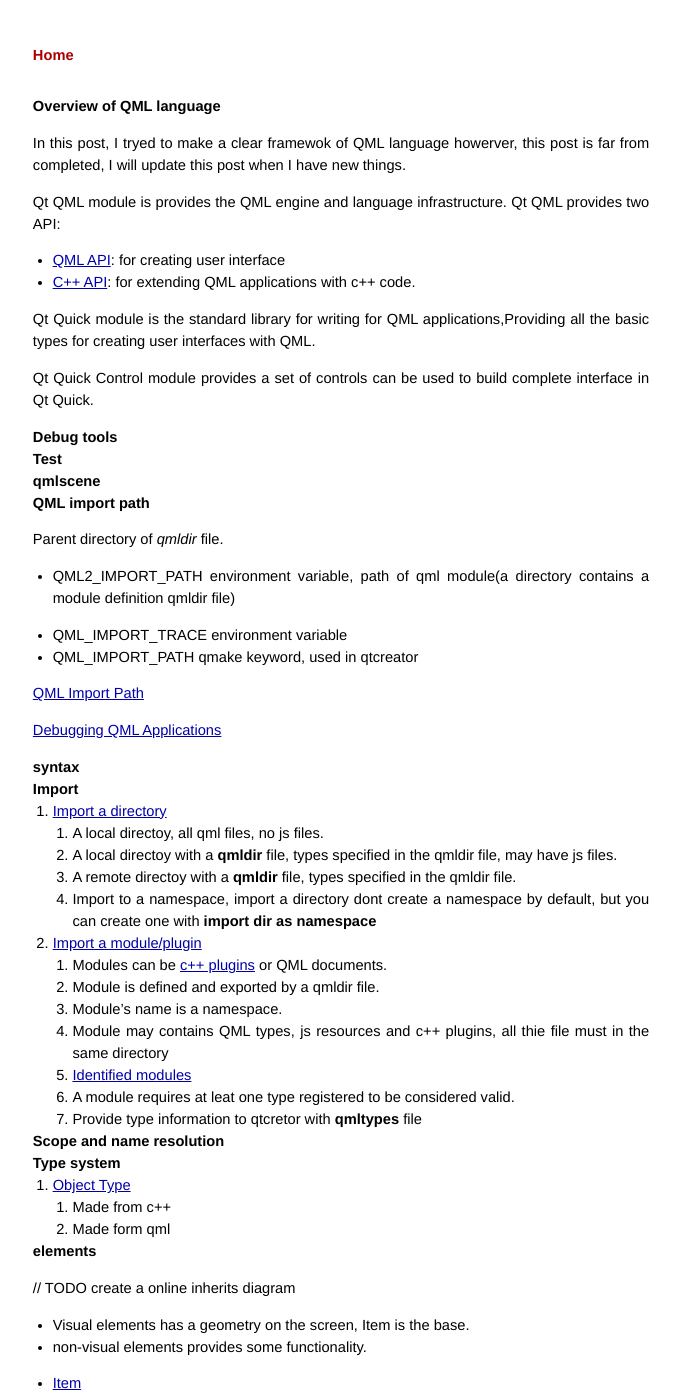
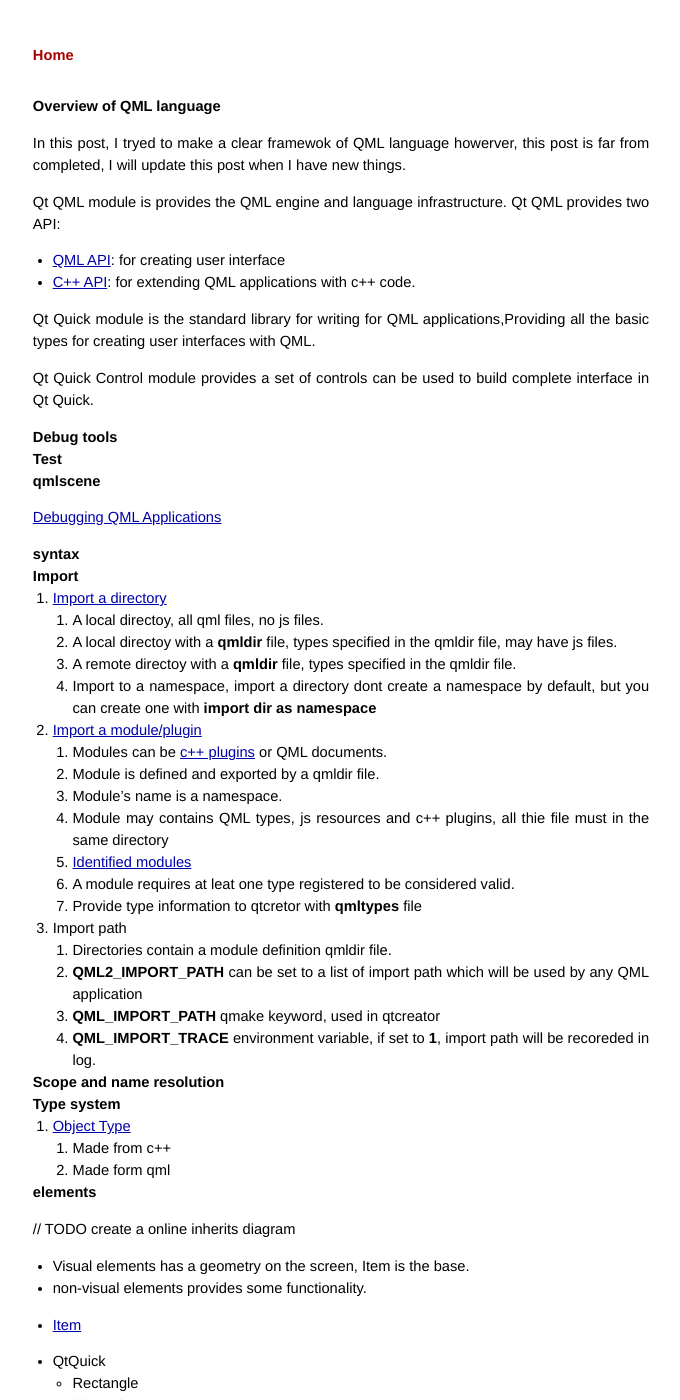
Before and after one commit to maidamai0/maidamai0.github.io, a Jekyll site: the page built from _posts/2019-11-14-qml_overview.md, in a window 1280 px wide and 1400 px high. Shown: the whole window, without its empty margins (299-979 px from the left). Built offline with Jekyll 4.4.1, drawn with Linux system fonts in a browser that asks for light colours.

Commit message:
feat:update qml over view

```diff
--- a/_posts/2019-11-14-qml_overview.md
+++ b/_posts/2019-11-14-qml_overview.md
@@ -22,17 +22,6 @@
 
 ### qmlscene
 
-### QML import path
-
-Parent directory of *qmldir* file.
-
-* QML2_IMPORT_PATH environment variable, path of qml module(a directory contains a module definition qmldir file)
-
-* QML_IMPORT_TRACE environment variable
-* QML_IMPORT_PATH qmake keyword, used in qtcreator
-
-[QML Import Path](https://doc.qt.io/qt-5/qtqml-syntax-imports.html#qml-import-path)
-
 [Debugging QML Applications](https://doc.qt.io/qt-5/qtquick-debugging.html)
 
 ## syntax
@@ -40,18 +29,23 @@
 ### Import
 
 1. [Import a directory](https://doc.qt.io/qt-5/qtqml-syntax-directoryimports.html)
-      1. A local directoy, all qml files, no js files.
-      2. A local directoy with a **qmldir** file, types specified in the qmldir file, may have js files.
-      3. A remote directoy with a **qmldir** file, types specified in the qmldir file.
-      4. Import to a namespace, import a directory dont create a namespace by default, but you can create one with **import dir as namespace**
+   1. A local directoy, all qml files, no js files.
+   2. A local directoy with a **qmldir** file, types specified in the qmldir file, may have js files.
+   3. A remote directoy with a **qmldir** file, types specified in the qmldir file.
+   4. Import to a namespace, import a directory dont create a namespace by default, but you can create one with **import dir as namespace**
 2. [Import a module/plugin](https://doc.qt.io/qt-5/qtqml-modules-topic.html)
-      1. Modules can be [c++ plugins](https://doc.qt.io/qt-5/qqmlextensionplugin.html) or QML documents.
-      2. Module is defined and exported by a qmldir file.
-      3. Module's name is a namespace.
-      4. Module may contains QML types, js resources and c++ plugins, all thie file must in the same directory
-      5. [Identified modules](https://doc.qt.io/qt-5/qtqml-modules-identifiedmodules.html)
-      6. A module requires at leat one type registered to be considered valid.
-      7. Provide type information to qtcretor with **qmltypes** file
+   1. Modules can be [c++ plugins](https://doc.qt.io/qt-5/qqmlextensionplugin.html) or QML documents.
+   2. Module is defined and exported by a qmldir file.
+   3. Module's name is a namespace.
+   4. Module may contains QML types, js resources and c++ plugins, all thie file must in the same directory
+   5. [Identified modules](https://doc.qt.io/qt-5/qtqml-modules-identifiedmodules.html)
+   6. A module requires at leat one type registered to be considered valid.
+   7. Provide type information to qtcretor with **qmltypes** file
+3. Import path
+   1. Directories contain a module definition qmldir file.
+   2. **QML2_IMPORT_PATH** can be set to a list of import path which will be used by any QML application
+   3. **QML_IMPORT_PATH** qmake keyword, used in qtcreator
+   4. **QML_IMPORT_TRACE** environment variable, if set to **1**, import path will be recoreded in log.
 
 ### Scope and name resolution
 
```
